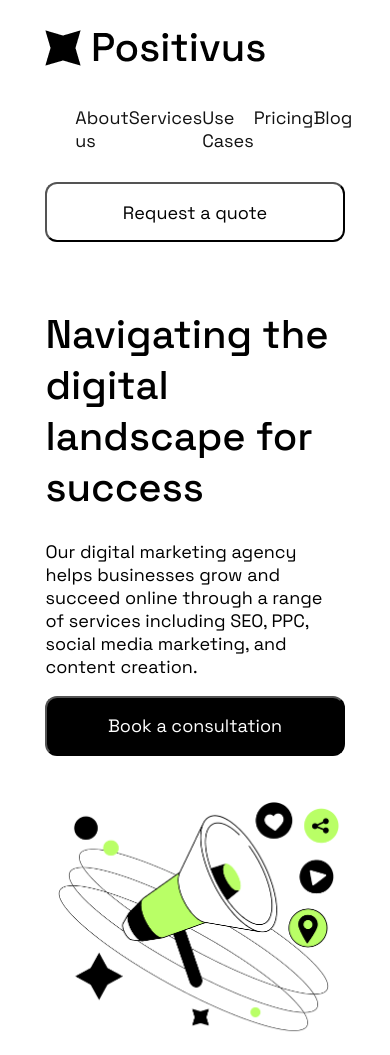
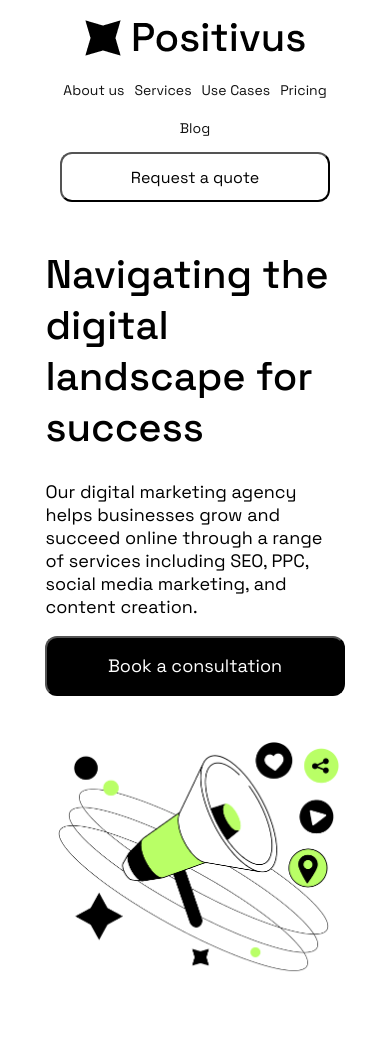
Before and after one commit to BLVCKdvl/Positivus, a plain HTML site: page index.html in a window 390 px wide. Shown: the top 1055 px of the page. Drawn offline with Linux system fonts and the light colour scheme.

Commit message:
fixed mobile view (less than 480px)

```diff
--- a/styles/index.css
+++ b/styles/index.css
@@ -163,6 +163,40 @@ p {
     }
 }
 
+/* Extra Small Devices, Phones */
+@media only screen and (max-width: 480px) {
+    .header {
+        flex-direction: column;
+        align-items: center;
+        margin-top: 10px;
+        margin-bottom: 20px;
+    }
+
+    .header-logo {
+        margin-bottom: 10px;
+    }
+
+    .header-links {
+        flex-direction: row;
+        flex-wrap: wrap;
+        justify-content: center;
+        gap: 10px;
+        width: 100%;
+    }
+
+    .header-link {
+        font-size: 14px;
+        margin: 5px 0;
+    }
+
+    .header-button {
+        width: 90%;
+        font-size: 16px;
+        height: 50px;
+        margin-top: 10px;
+    }
+}
+
 /* Medium Devices, Desktops */
 @media only screen and (max-width : 992px) {
 
@@ -172,8 +206,3 @@ p {
 @media only screen and (max-width : 768px) {
 
 }
-
-/* Extra Small Devices, Phones */
-@media only screen and (max-width : 480px) {
-
-}
```
